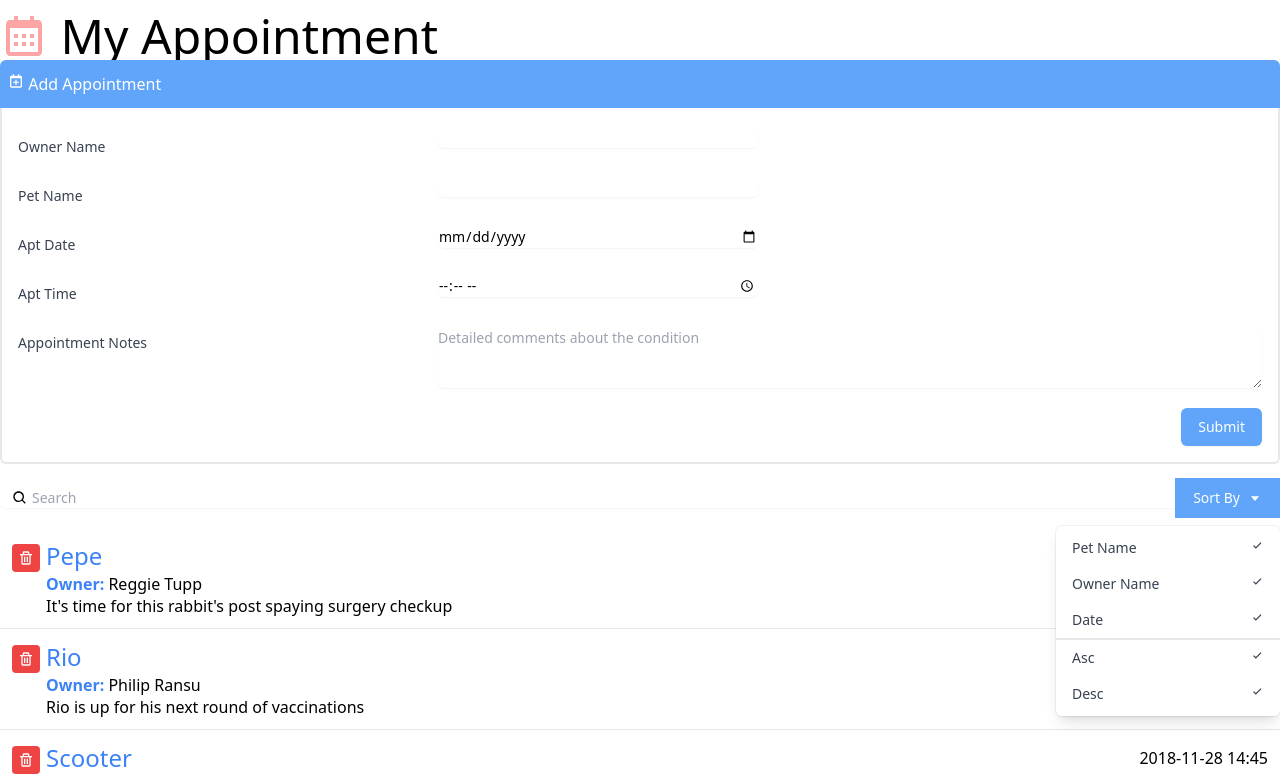
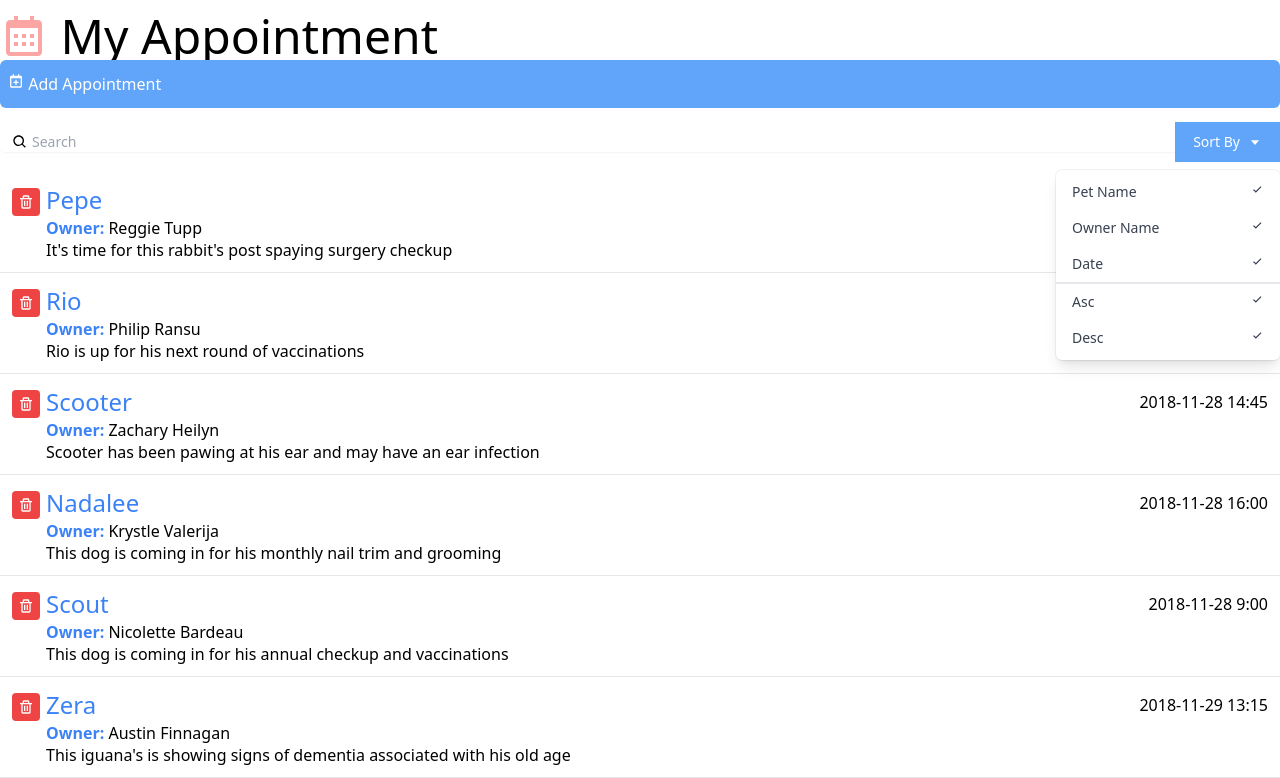
Before and after one commit to CarlSmoky/Appointment, a React (Create React App) app: page / in a window 1280 px wide. Shown: the top 778 px of the page. Built offline with nearby package versions, Linux system fonts and the light colour scheme.

Commit message:
Add toggleForm

```diff
--- a/src/components/AddAppointments.jsx
+++ b/src/components/AddAppointments.jsx
@@ -1,13 +1,16 @@
-import React from 'react';
-import {BiCalendarPlus} from "react-icons/bi";
+import React, { useState } from 'react';
+import { BiCalendarPlus } from "react-icons/bi";
 
 const AddAppointments = () => {
+  let [toggleForm, setToggleForm] = useState(false);
   return (
     <div>
-    <button className="bg-blue-400 text-white px-2 py-3 w-full text-left rounded-t-md">
+      <button
+        onClick={() => { setToggleForm(!toggleForm)}}
+        className={`bg-blue-400 text-white px-2 py-3 w-full text-left rounded-t-md ${toggleForm ? 'rounded-t-md' : 'rounded-md'}`}>
         <div><BiCalendarPlus className="inline-block align-text-top" />  Add Appointment</div>
       </button>
-    <div className="border-r-2 border-b-2 border-l-2 border-light-blue-500 rounded-b-md pl-4 pr-4 pb-4">
+      {toggleForm && <div className="border-r-2 border-b-2 border-l-2 border-light-blue-500 rounded-b-md pl-4 pr-4 pb-4">
         <div className="sm:grid sm:grid-cols-3 sm:gap-4 sm:items-start  sm:pt-5">
           <label htmlFor="ownerName" className="block text-sm font-medium text-gray-700 sm:mt-px sm:pt-2">
             Owner Name
@@ -67,6 +70,7 @@ const AddAppointments = () => {
           </div>
         </div>
       </div>
+      }
     </div>
   )
 }
```
Lines whose indentation alone changed are shown as unchanged.
